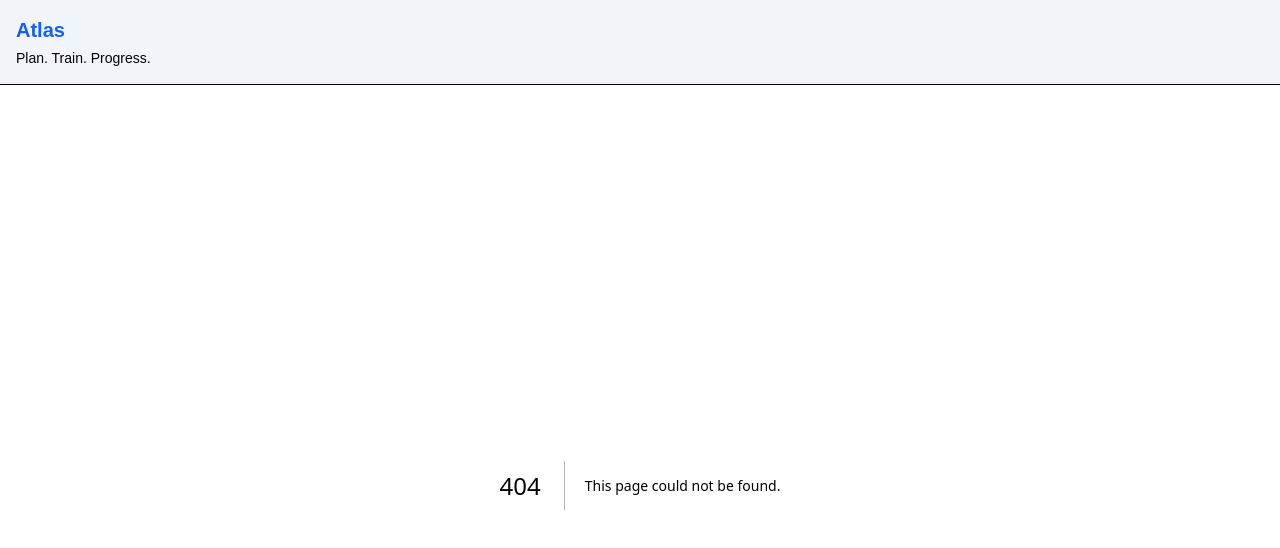
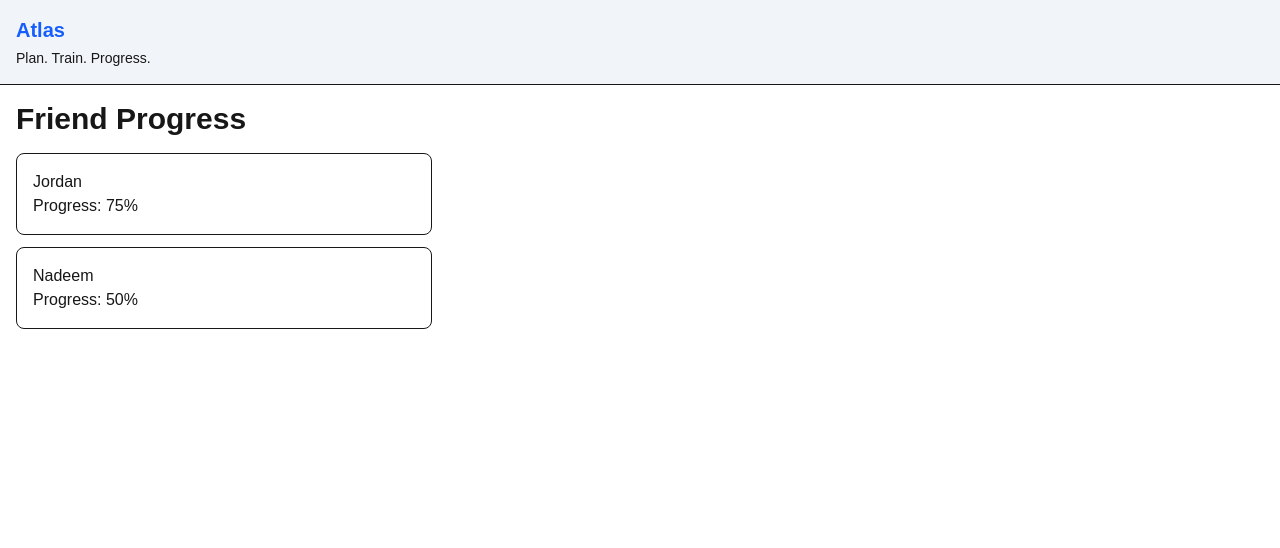
Before and after one commit to ros-xly/Atlas, a Next.js app in the folder frontend/: page /friends/progress in a window 1280 px wide. Before the commit this address had no page. Shown: the top 548 px of the page. Built offline with nearby package versions, Linux system fonts and the light colour scheme.

Commit message:
Week 23 friends foundation

```diff
--- /dev/null
+++ b/frontend/app/api/friends/route.ts
@@ -0,0 +1,5 @@
+import { friends } from "@/lib/friends";
+
+export async function GET() {
+  return Response.json(friends);
+}
--- a/frontend/app/dashboard/page.tsx
+++ b/frontend/app/dashboard/page.tsx
@@ -75,6 +75,10 @@ export default function Dashboard() {
           {dashboard.weeklyPlans} Weekly Plan Active
         </p>
 
+        <p>
+          {dashboard.friendCount} Friends Connected
+        </p>
+
       </div>
 
 
--- /dev/null
+++ b/frontend/app/friends/accept/page.tsx
@@ -0,0 +1,13 @@
+export default function AcceptFriend() {
+  return (
+    <main className="p-4 max-w-md">
+      <h1 className="text-3xl font-bold mb-4">
+        Accept Friend
+      </h1>
+
+      <button className="border rounded px-4 py-2">
+        Accept Request
+      </button>
+    </main>
+  );
+}
--- /dev/null
+++ b/frontend/app/friends/goals/page.tsx
@@ -0,0 +1,21 @@
+import { friendGoals } from "@/lib/friendGoals";
+
+export default function FriendGoals() {
+  return (
+    <main className="p-4 max-w-md">
+      <h1 className="text-3xl font-bold mb-4">
+        Friend Goals
+      </h1>
+
+      {friendGoals.map((goal, index) => (
+        <div
+          key={index}
+          className="border rounded-lg p-4 mb-3"
+        >
+          <p>{goal.friend}</p>
+          <p>{goal.goal}</p>
+        </div>
+      ))}
+    </main>
+  );
+}
--- /dev/null
+++ b/frontend/app/friends/page.tsx
@@ -0,0 +1,26 @@
+import { friends } from "@/lib/friends";
+
+export default function FriendsPage() {
+  return (
+    <main className="p-4 max-w-md">
+      <h1 className="text-3xl font-bold mb-4">
+        Friends
+      </h1>
+
+      {friends.map((friend) => (
+        <div
+          key={friend.id}
+          className="border rounded-lg p-4 mb-3"
+        >
+          <h2 className="font-semibold">
+            {friend.name}
+          </h2>
+
+          <p>
+            Status: {friend.status}
+          </p>
+        </div>
+      ))}
+    </main>
+  );
+}
--- /dev/null
+++ b/frontend/app/friends/progress/page.tsx
@@ -0,0 +1,24 @@
+import { friendProgress } from "@/lib/friendProgress";
+
+export default function FriendProgress() {
+  return (
+    <main className="p-4 max-w-md">
+      <h1 className="text-3xl font-bold mb-4">
+        Friend Progress
+      </h1>
+
+      {friendProgress.map((friend, index) => (
+        <div
+          key={index}
+          className="border rounded-lg p-4 mb-3"
+        >
+          <p>{friend.friend}</p>
+
+          <p>
+            Progress: {friend.progress}%
+          </p>
+        </div>
+      ))}
+    </main>
+  );
+}
--- /dev/null
+++ b/frontend/app/friends/requests/page.tsx
@@ -0,0 +1,13 @@
+export default function FriendRequests() {
+  return (
+    <main className="p-4 max-w-md">
+      <h1 className="text-3xl font-bold mb-4">
+        Friend Requests
+      </h1>
+
+      <div className="border rounded-lg p-4">
+        Nadeem wants to connect
+      </div>
+    </main>
+  );
+}
--- a/frontend/lib/dashboard.ts
+++ b/frontend/lib/dashboard.ts
@@ -17,4 +17,5 @@ export const dashboard = {
   routineCount: 2,
   plannedDays: 7,
   weeklyPlans: 1,
+  friendCount: 2,
 };
--- /dev/null
+++ b/frontend/lib/friendGoals.ts
@@ -0,0 +1,10 @@
+export const friendGoals = [
+  {
+    friend: "Jordan",
+    goal: "Run Half Marathon",
+  },
+  {
+    friend: "Nadeem",
+    goal: "Complete Invert",
+  },
+];
--- /dev/null
+++ b/frontend/lib/friendProgress.ts
@@ -0,0 +1,10 @@
+export const friendProgress = [
+  {
+    friend: "Jordan",
+    progress: 75,
+  },
+  {
+    friend: "Nadeem",
+    progress: 50,
+  },
+];
--- /dev/null
+++ b/frontend/lib/friends.ts
@@ -0,0 +1,12 @@
+export const friends = [
+  {
+    id: 1,
+    name: "Jordan",
+    status: "Accepted",
+  },
+  {
+    id: 2,
+    name: "Nadeem",
+    status: "Pending",
+  },
+];
--- /dev/null
+++ b/frontend/models/Friend.ts
@@ -0,0 +1,5 @@
+export interface Friend {
+  id: number;
+  name: string;
+  status: string;
+}
```
Also changed, not shown: 1 other file (tests, documents, lock files or other folders).
